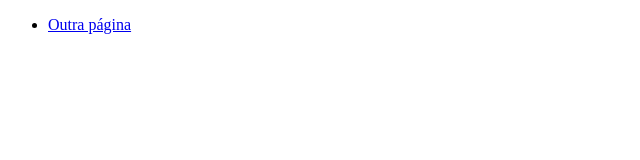
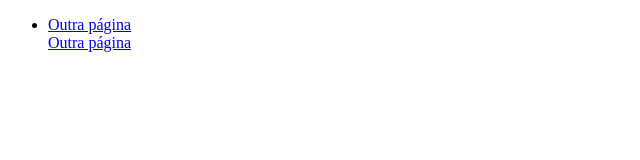
Before and after one commit to MikeMacCav/html, a plain HTML site: page index.html in a window 1280 px wide. Shown: the whole page, without its empty margins (0-640 px from the left). Drawn offline with Linux system fonts and the light colour scheme.

Commit message:
Foi criada a terceira página.

```diff
--- a/index.html
+++ b/index.html
@@ -11,6 +11,7 @@
             <ul>
                 <li>
                     <a href="outraPagina.html">Outra página</a></li>
+                    <a href="TerceiraPagina.html">Outra página</a></li>
             </ul>
 
         </nav>
```
